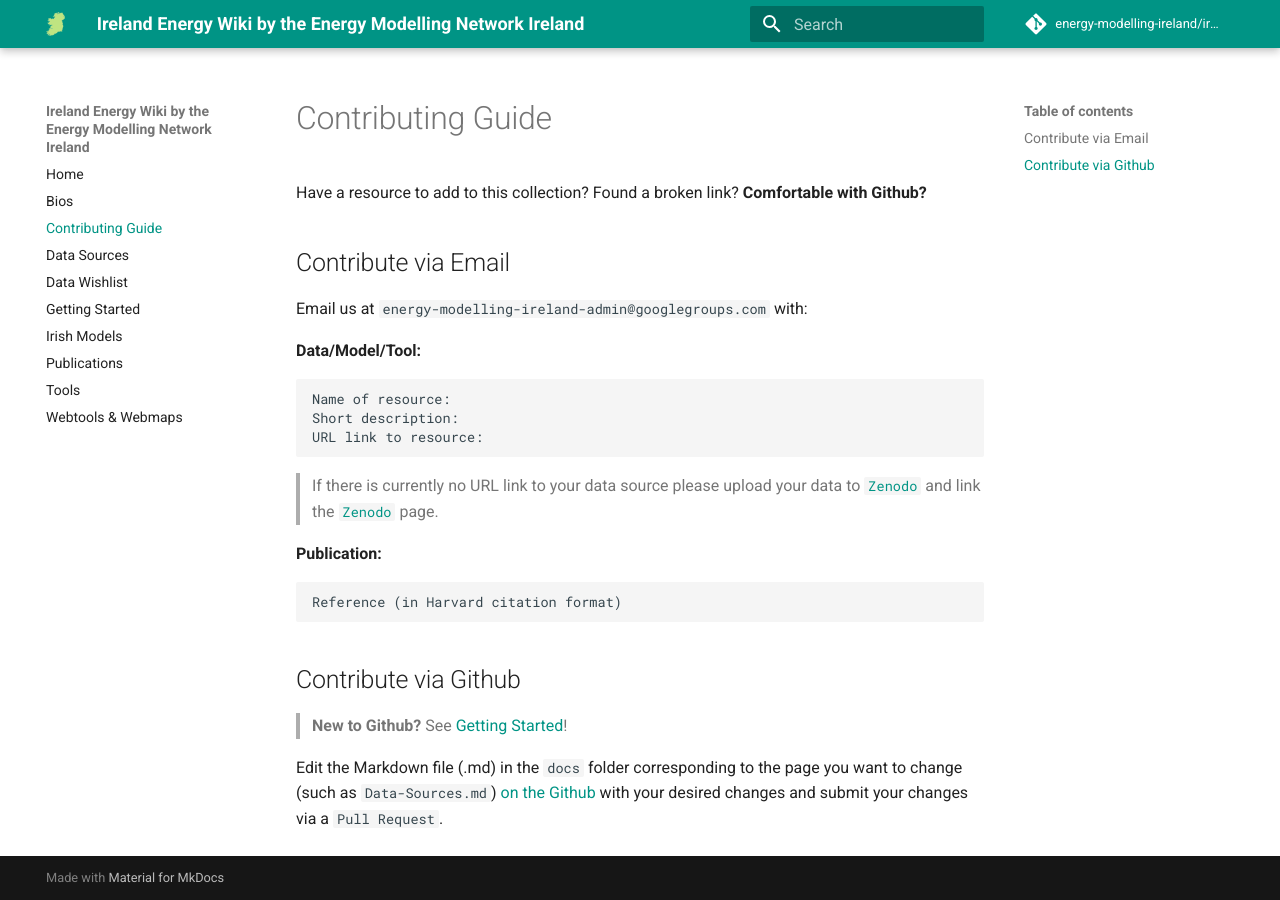
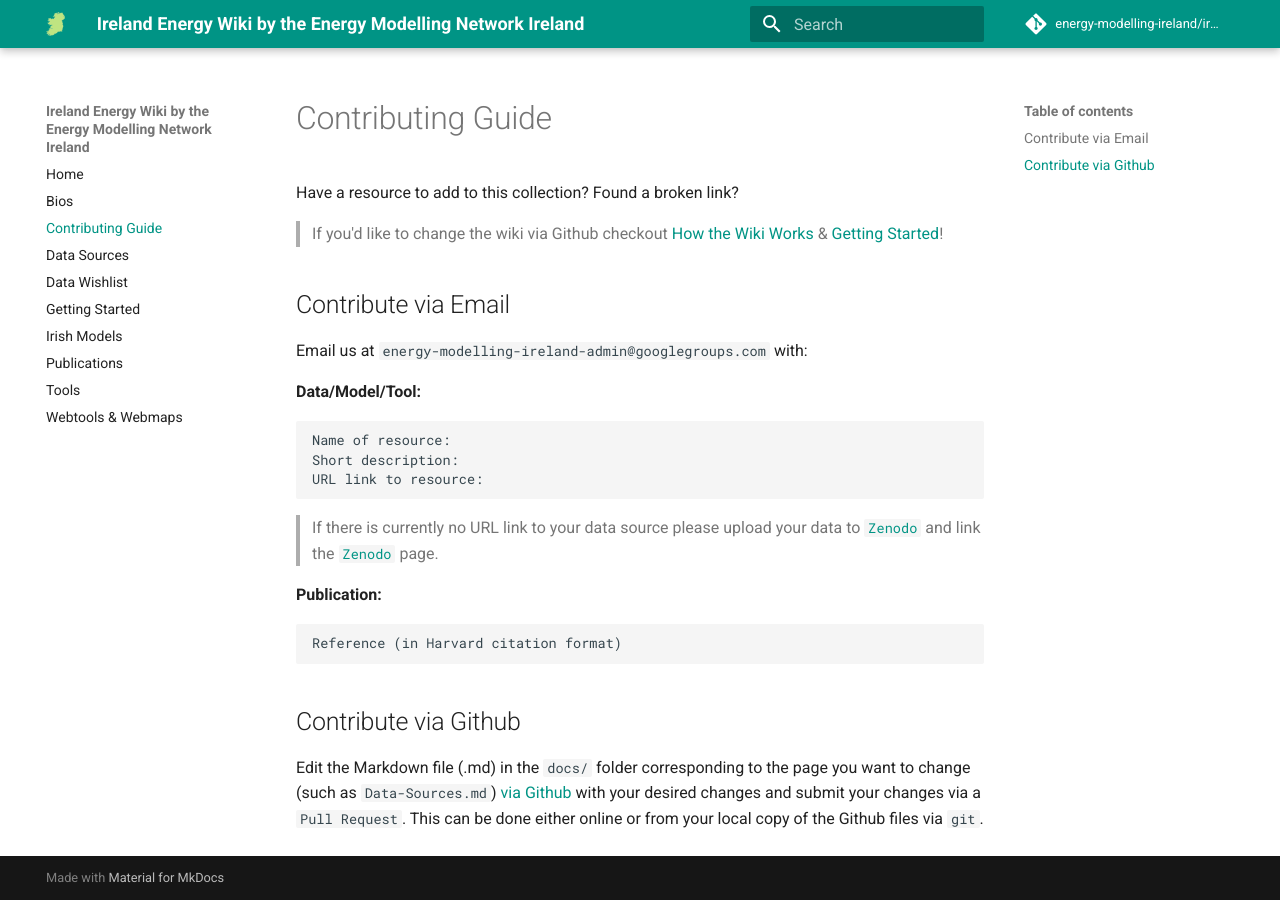
Before and after one commit to energy-modelling-ireland/wiki, an MkDocs documentation site: the page built from docs/Contributing-Guide.md, in a window 1280 px wide. Built offline with MkDocs 1.6.1 and Material for MkDocs 9.7.7, drawn with Linux system fonts in a browser that asks for light colours; comment, search, counter and statistics services are not loaded.

Commit message:
Add How the Wiki Works
To help get contributors started on using Github

```diff
--- a/docs/Contributing-Guide.md
+++ b/docs/Contributing-Guide.md
@@ -1,7 +1,8 @@
 # Contributing Guide
 
-Have a resource to add to this collection? Found a broken link? **Comfortable with Github?**
+Have a resource to add to this collection? Found a broken link?
 
+> If you'd like to change the wiki via Github checkout [How the Wiki Works](https://github.com/energy-modelling-ireland/ireland-energy-wiki) & [Getting Started](Getting-Started.md)!
 ## Contribute via Email
 
 Email us at `energy-modelling-ireland-admin@googlegroups.com` with:
@@ -22,6 +23,4 @@ Reference (in Harvard citation format)
 
 ## Contribute via Github
 
-> **New to Github?** See [Getting Started](Getting-Started.md)!
-
-Edit the Markdown file (.md) in the `docs` folder corresponding to the page you want to change (such as `Data-Sources.md`) [on the Github](https://github.com/energy-modelling-ireland/ireland-energy-wiki) with your desired changes and submit your changes via a `Pull Request`.
+Edit the Markdown file (.md) in the `docs/` folder corresponding to the page you want to change (such as `Data-Sources.md`) [via Github](https://github.com/energy-modelling-ireland/ireland-energy-wiki) with your desired changes and submit your changes via a `Pull Request`.  This can be done either online or from your local copy of the Github files via `git`.
--- a/mkdocs.yml
+++ b/mkdocs.yml
@@ -1,5 +1,6 @@
 site_name: Ireland Energy Wiki by the Energy Modelling Network Ireland
 site_description: 'Actively maintained listings of Irish energy-related resources'
+site_url: https://energy-modelling-ireland.github.io/ireland-energy-wiki/
 repo_name: 'energy-modelling-ireland/ireland-energy-wiki'
 repo_url: 'https://github.com/energy-modelling-ireland/ireland-energy-wiki'
 theme:
```
Also changed, not shown: README.md (+31 -0 lines).
